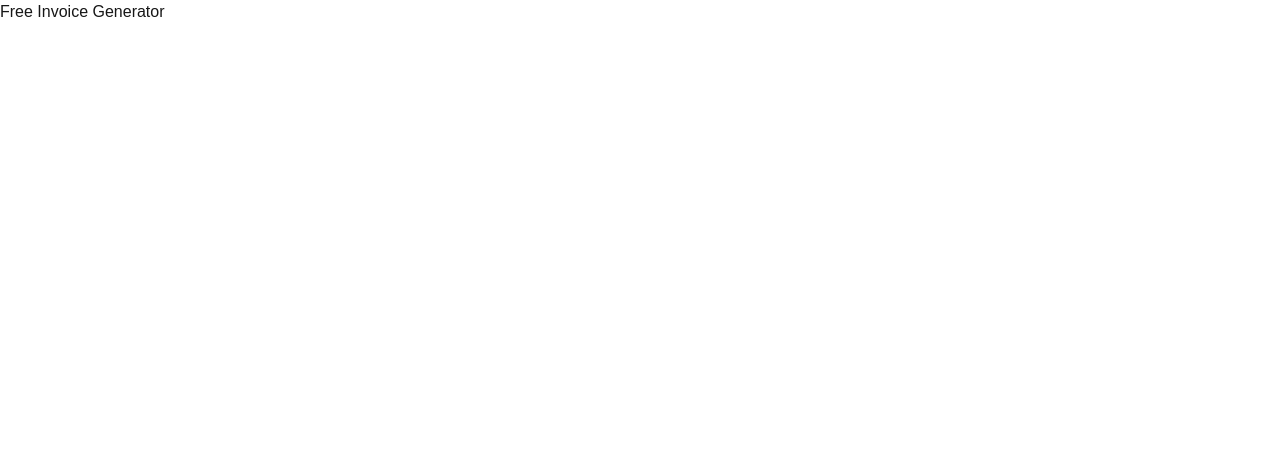
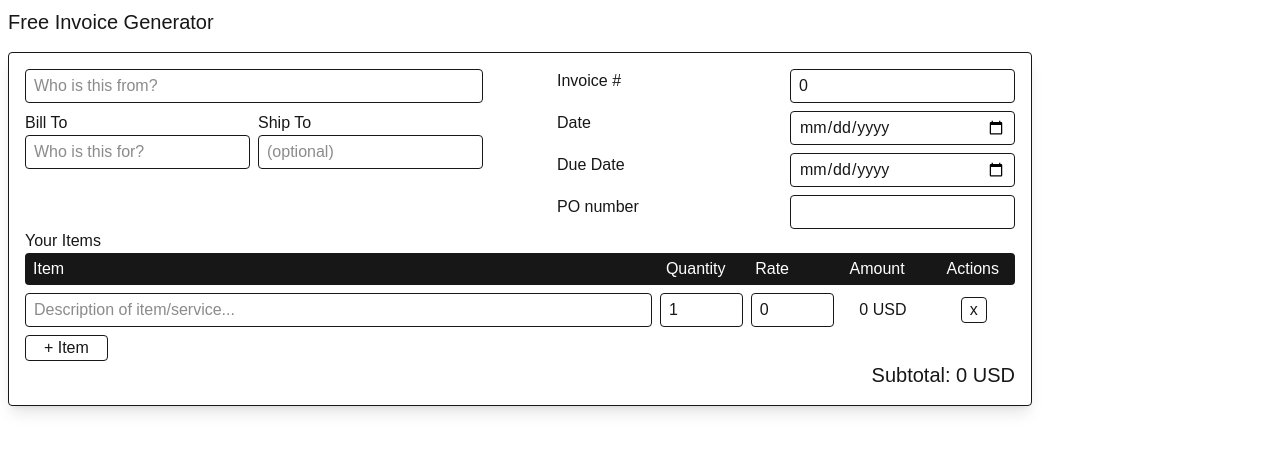
Before and after one commit to mihna123/invoice, a Next.js app: page / in a window 1280 px wide. Shown: the top 452 px of the page. Built offline with nearby package versions, Linux system fonts and the light colour scheme.

Commit message:
Add invoice generator component

```diff
--- a/src/app/page.tsx
+++ b/src/app/page.tsx
@@ -1,7 +1,10 @@
+import { InvoiceGenerator } from "@/components/invoice-generator";
+
 export default function Home() {
   return (
-    <div>
-      <h1>Free Invoice Generator</h1>
-    </div>
+    <main className="space-y-4 p-2">
+      <h1 className="text-xl">Free Invoice Generator</h1>
+      <InvoiceGenerator />
+    </main>
   );
 }
--- /dev/null
+++ b/src/components/invoice-generator.tsx
@@ -0,0 +1,131 @@
+"use client";
+
+import { Invoice, InvoiceSchema } from "@/models/invoice";
+import { zodResolver } from "@hookform/resolvers/zod";
+import { useFieldArray, useForm, useWatch } from "react-hook-form";
+import { Input } from "./ui/input";
+import React from "react";
+import { cn } from "@/utils/cn";
+import { Button } from "./ui/button";
+
+const defaultItem = {
+  description: "",
+  quantity: 1,
+  rate: 0,
+};
+
+const defaultValues: Invoice = {
+  invoice_number: 0,
+  from: "",
+  line_items: [defaultItem],
+  currency: "USD",
+};
+
+export const InvoiceGenerator = () => {
+  const {
+    register,
+    handleSubmit,
+    control,
+    watch,
+    formState: { errors },
+  } = useForm<Invoice>({
+    resolver: zodResolver(InvoiceSchema),
+    defaultValues,
+  });
+
+  const { fields, append, remove } = useFieldArray({
+    control,
+    name: "line_items",
+  });
+  const lineItems = useWatch({ control, name: "line_items" });
+  const currency = watch("currency", "USD");
+
+  return (
+    <form className="max-w-5xl rounded-sm border p-4 shadow-lg">
+      <div className="flex justify-between gap-4">
+        <section className="grid auto-rows-min grid-cols-2 gap-2">
+          <Input
+            {...register("from")}
+            placeholder="Who is this from?"
+            className="col-span-2"
+          />
+          {errors["from"] && (
+            <p className="col-span-2">{errors["from"].message ?? "Error"}</p>
+          )}
+          <div className="grid">
+            <label>Bill To</label>
+            <Input {...register("bill_to")} placeholder="Who is this for?" />
+          </div>
+          <div className="grid">
+            <label>Ship To</label>
+            <Input {...register("ship_to")} placeholder="(optional)" />
+          </div>
+        </section>
+        <section className="grid auto-rows-min grid-cols-2 gap-2">
+          <label>Invoice #</label>
+          <Input {...register("invoice_number", { valueAsNumber: true })} />
+          <label>Date</label>
+          <Input {...register("date")} type="date" />
+          <label>Due Date</label>
+          <Input {...register("due_date")} type="date" />
+          <label>PO number</label>
+          <Input {...register("po_number", { valueAsNumber: true })} />
+        </section>
+      </div>
+      <h2>Your Items</h2>
+      <div
+        className={cn(
+          "bg-foreground text-background rounded-sm px-2 py-1",
+          "mb-2 grid grid-cols-11 gap-2",
+        )}
+      >
+        <p className="col-span-7">Item</p>
+        <p className="pl-2">Quantity</p>
+        <p className="pl-2">Rate</p>
+        <p className="text-center">Amount</p>
+        <p className="pr-2 text-right">Actions</p>
+      </div>
+      <section className="grid grid-cols-11 gap-2">
+        {fields.map((f, ind) => (
+          <React.Fragment key={f.id}>
+            <Input
+              {...register(`line_items.${ind}.description`)}
+              placeholder="Description of item/service..."
+              className="col-span-7"
+            />
+            <Input
+              {...register(`line_items.${ind}.quantity`, {
+                valueAsNumber: true,
+              })}
+            />
+            <Input
+              {...register(`line_items.${ind}.rate`, { valueAsNumber: true })}
+            />
+            <p className="m-auto text-center">
+              {(lineItems[ind]?.rate ?? 0) * (lineItems[ind]?.quantity ?? 0)}{" "}
+              {currency}
+            </p>
+            <Button
+              type="button"
+              onClick={() => remove(ind)}
+              className="m-auto size-fit"
+            >
+              x
+            </Button>
+          </React.Fragment>
+        ))}
+        <Button type="button" onClick={() => append(defaultItem)}>
+          + Item
+        </Button>
+      </section>
+      <section className="text-right text-xl">
+        Subtotal:{" "}
+        {lineItems.reduce(
+          (acc, cur) => acc + (cur.rate ?? 0) * (cur.quantity ?? 0),
+          0,
+        )}{" "}
+        {currency}
+      </section>
+    </form>
+  );
+};
--- /dev/null
+++ b/src/components/ui/button.tsx
@@ -0,0 +1,13 @@
+import { cn } from "@/utils/cn";
+
+export const Button = ({
+  className,
+  ...props
+}: React.ComponentPropsWithRef<"button">) => {
+  return (
+    <button
+      {...props}
+      className={cn("rounded-sm border px-2", "cursor-pointer", className)}
+    />
+  );
+};
--- /dev/null
+++ b/src/components/ui/input.tsx
@@ -0,0 +1,13 @@
+import { cn } from "@/utils/cn";
+
+export const Input = ({
+  className,
+  ...props
+}: React.ComponentPropsWithRef<"input">) => {
+  return (
+    <input
+      {...props}
+      className={cn("rounded-sm border px-2 py-1", className)}
+    />
+  );
+};
```
